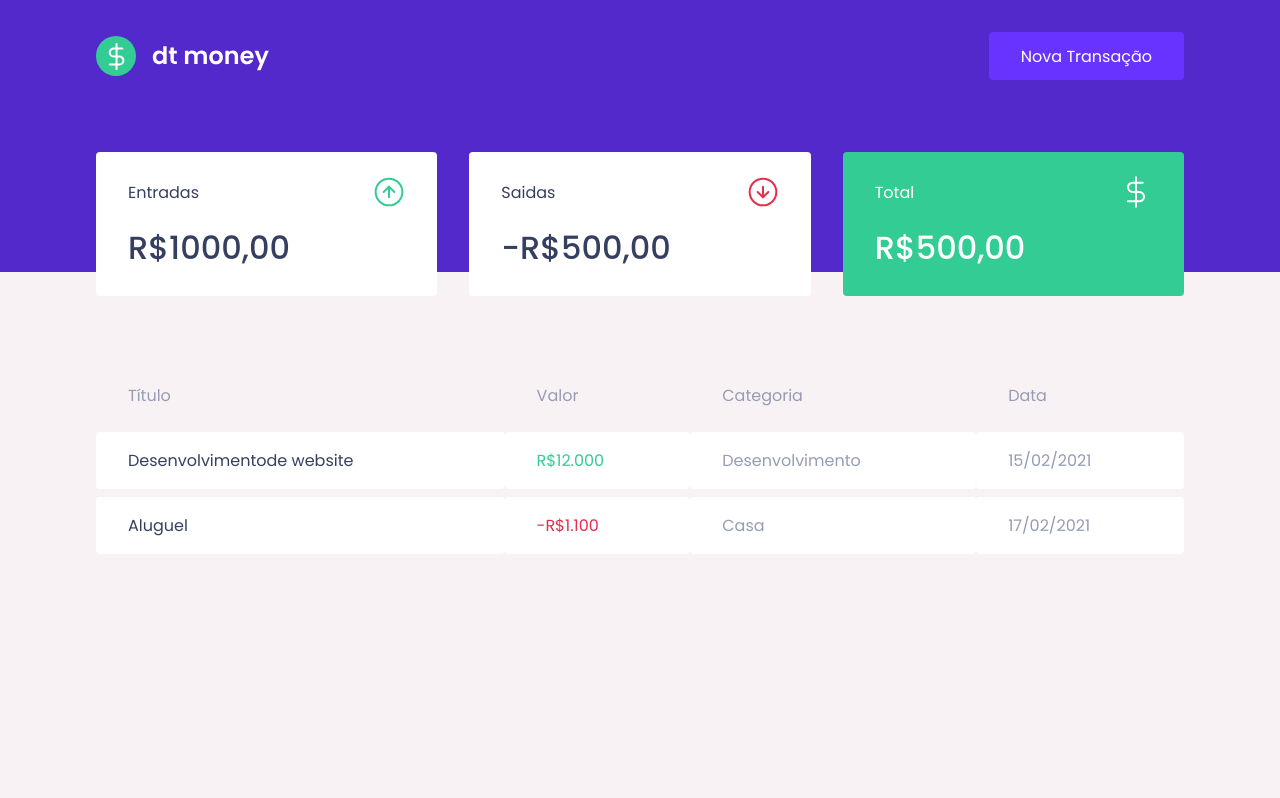
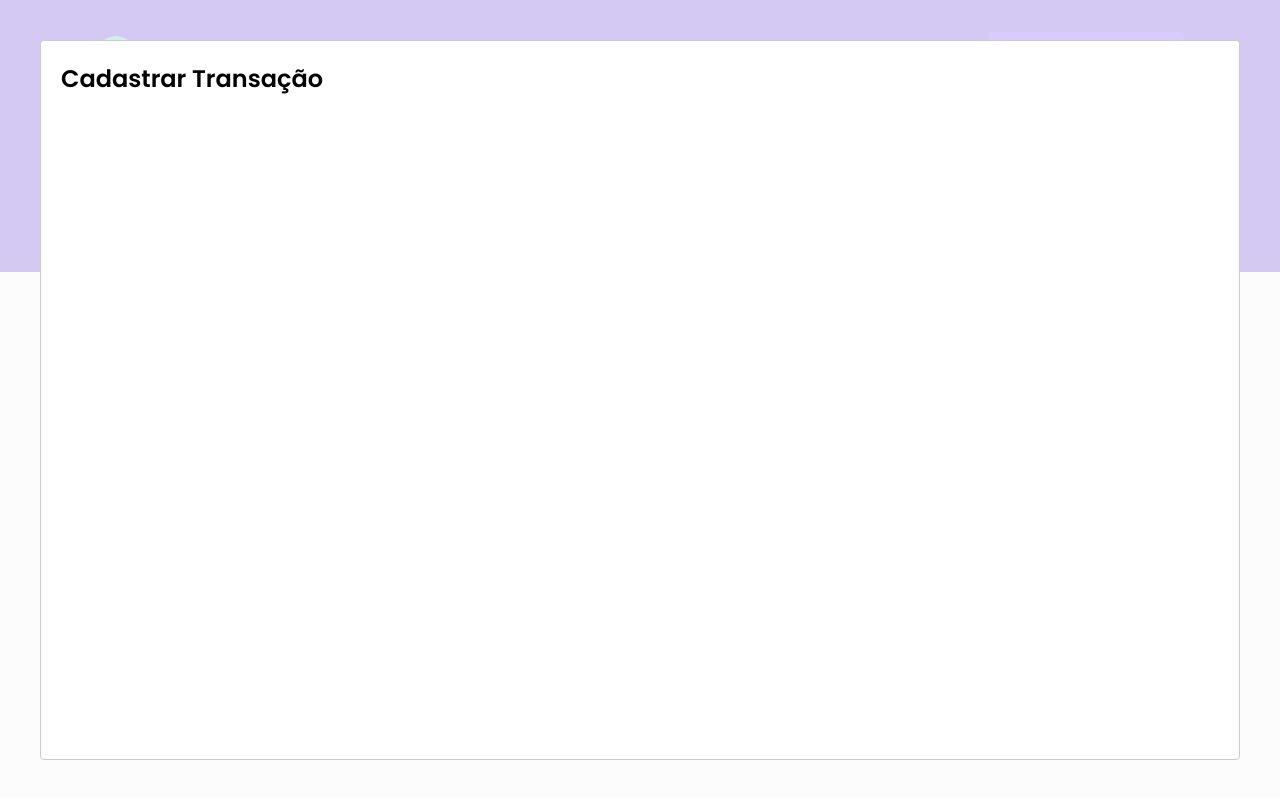
Before and after one commit to FeelipePM/dtmoney, a React (Create React App) app: page / in a window 1280 px wide. Both pictures are taken after a click on the button "Nova Transação". Built offline with nearby package versions, Linux system fonts and the light colour scheme; no server answers; what miragejs would draw is missing.

Commit message:
Setting NewTransaction Modal

```diff
--- a/package.json
+++ b/package.json
@@ -7,6 +7,7 @@
     "miragejs": "^0.1.41",
     "react": "^17.0.2",
     "react-dom": "^17.0.2",
+    "react-modal": "^3.14.3",
     "react-scripts": "4.0.3",
     "styled-components": "^5.3.0",
     "web-vitals": "^1.0.1"
@@ -19,6 +20,7 @@
     "@types/node": "^12.0.0",
     "@types/react": "^17.0.0",
     "@types/react-dom": "^17.0.0",
+    "@types/react-modal": "^3.12.0",
     "@types/styled-components": "^5.1.10",
     "typescript": "^4.1.2"
   },
--- a/src/App.tsx
+++ b/src/App.tsx
@@ -1,13 +1,36 @@
+import { useState } from 'react';
+import Modal from 'react-modal';
 import { Header } from './components/Header';
 import { Dashboard } from './components/Dashboard';
 
 import { GlobalStyle } from "./styles/global";
 
+Modal.setAppElement('#root');
+
 export const App = () => {
+  const [isNewTransactionModalOpen, setIsNewTransactionModalOpen] = useState(false);
+
+  function handleOpenNewTransactionModal() {
+    setIsNewTransactionModalOpen(true);
+  }
+
+  function handleCloseNewTransactionModal() {
+    setIsNewTransactionModalOpen(false);
+  }
+
   return (
     <>
-      <Header />
+      <Header onOpenNewTransactionModal={handleOpenNewTransactionModal}/>
       <Dashboard />
+
+      <Modal
+      isOpen={isNewTransactionModalOpen}
+      onRequestClose={handleCloseNewTransactionModal}
+      >
+        <main>
+          <h2>Cadastrar Transação</h2>
+        </main>
+      </Modal>
       <GlobalStyle />
     </>
   );
--- a/src/components/Header/index.tsx
+++ b/src/components/Header/index.tsx
@@ -1,13 +1,17 @@
-import logoImg from '../../assets/logo.svg'
+import logoImg from '../../assets/logo.svg';
 
-import { Container, Content } from './styles'
+import { Container, Content } from './styles';
 
-export const Header = () => {
+interface HeaderProps {
+  onOpenNewTransactionModal: () => void;
+}
+
+export const Header = ({ onOpenNewTransactionModal }: HeaderProps) => {
   return (
     <Container>
       <Content>
       <img src={logoImg} alt="dt money" />
-      <button type="button">
+      <button type="button" onClick={onOpenNewTransactionModal}>
         Nova Transação
       </button>
       </Content>
```
Also changed, not shown: 1 other file (tests, documents, lock files or other folders).
